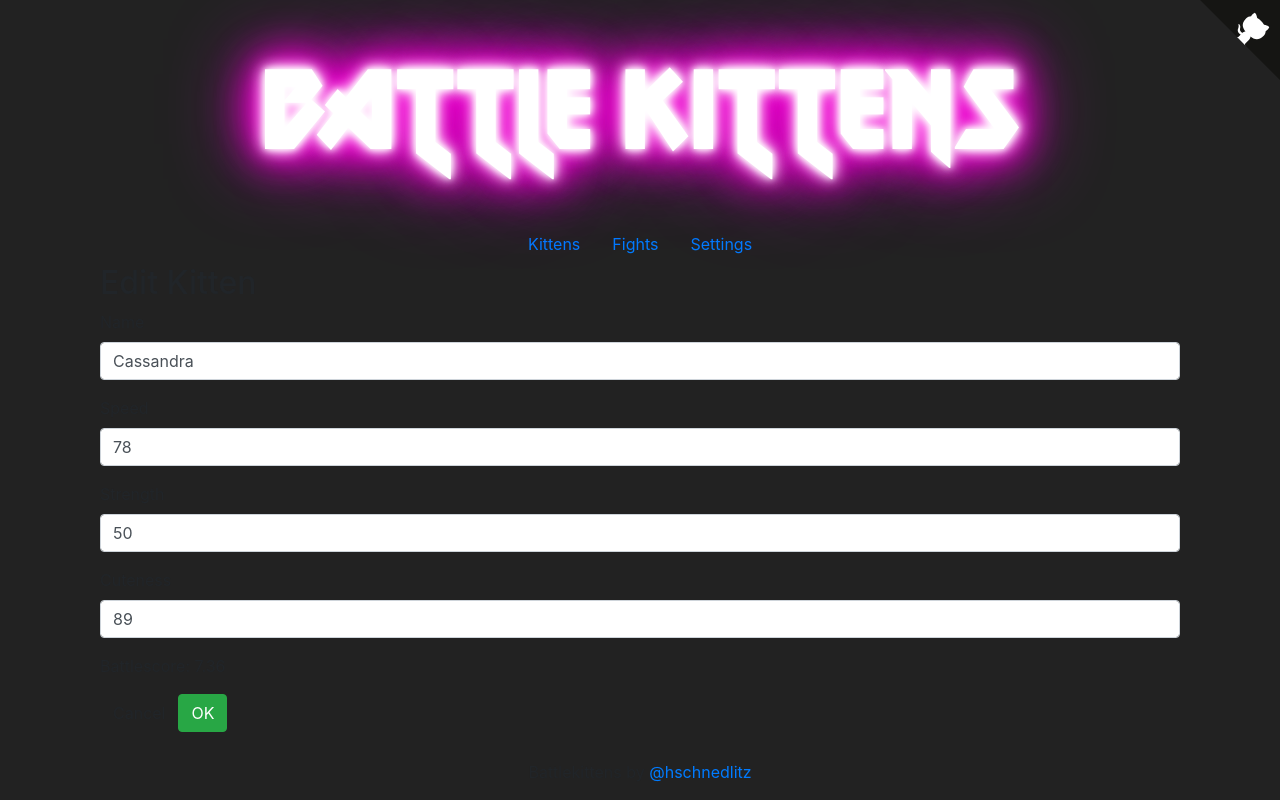
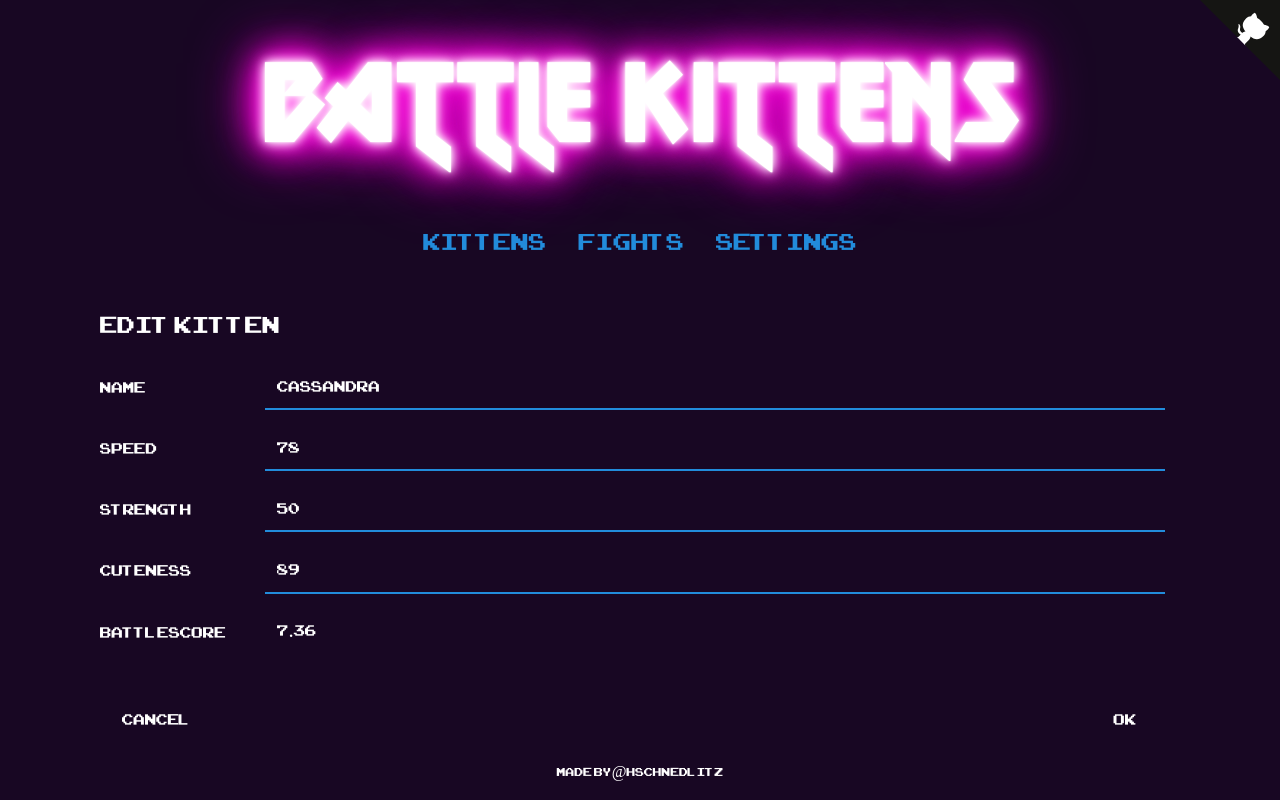
Before and after one commit to hschne/battle-kittens, an Angular app: page /detail/1 in a window 1280 px wide. Built offline with nearby package versions, Linux system fonts and the light colour scheme.

Commit message:
A bunch of styling

```diff
--- a/src/app/app.component.html
+++ b/src/app/app.component.html
@@ -1,13 +1,11 @@
 <header>
   <nav class="navbar navbar-expand-lg">
     <div class="mx-auto">
-      <a class="wow" href="#">
-        <p><a>Battle Kittens</a></p>
-      </a>
+      <h1 class="header-text" href="#">
+        Battle Kittens
+      </h1>
     </div>
   </nav>
-</header>
-<div class="container">
   <ul class="nav justify-content-center">
     <li class="nav-item">
       <a class="nav-link active" href="#">Kittens</a>
@@ -19,6 +17,8 @@
       <a class="nav-link" href="#">Settings</a>
     </li>
   </ul>
+</header>
+<div class="container">
   <router-outlet></router-outlet>
 </div>
 <a href="https://your-url" class="github-corner" aria-label="View source on Github">
@@ -59,9 +59,7 @@
   }
 }</style>
 <footer class="page-footer fixed-bottom">
-
-  <div class="footer-copyright text-center py-3">Battlekittens by
+  <div class="footer-copyright text-center py-3"><span>Made by</span>
     <a href="https://twitter.com/hschnedlitz">@hschnedlitz</a>
   </div>
-
 </footer>
--- a/src/app/app.component.scss
+++ b/src/app/app.component.scss
@@ -1,55 +1,39 @@
-p {
-  font-family: metal, serif;
+@import "~src/assets/scss/variables";
+
+.header-text {
+  font-family: metal, serif !important;
   text-align: center;
   font-size: 7em;
-  margin: 20px 0 20px 0;
-}
-
-a {
+  margin: 30px 0 30px 0;
   text-decoration: none;
   -webkit-transition: all 0.5s;
   -moz-transition: all 0.5s;
   transition: all 0.5s;
-}
+  color: #ffffff;
+  cursor: pointer;
+  text-shadow: 0 0 2px #fff, 0 0 10px #fff, 0 0 15px #fff, 0 0 20px #ff00de, 0 0 35px #ff00de, 0 0 40px #ff00de, 0 0 50px #ff00de, 0 0 75px #ff00de;
 
-p a {
-  color: #BA01FF;
-}
-
-p a {
-  color: #ffffff;
-  -webkit-animation: neon6 1.5s ease-in-out infinite alternate;
-  -moz-animation: neon6 1.5s ease-in-out infinite alternate;
-  animation: neon6 1.5s ease-in-out infinite alternate;
-}
-
-p a:hover {
-  color: #ffffff;
-}
-
-@-webkit-keyframes neon6 {
-  from {
+  &:hover {
+    color: #ffffff;
     text-shadow: 0 0 5px #fff, 0 0 20px #fff, 0 0 30px #fff, 0 0 40px #ff00de, 0 0 70px #ff00de, 0 0 80px #ff00de, 0 0 100px #ff00de, 0 0 150px #ff00de;
-  }
-  to {
-    text-shadow: 0 0 2px #fff, 0 0 10px #fff, 0 0 15px #fff, 0 0 20px #ff00de, 0 0 35px #ff00de, 0 0 40px #ff00de, 0 0 50px #ff00de, 0 0 75px #ff00de;
   }
 }
 
-@-moz-keyframes neon6 {
-  from {
-    text-shadow: 0 0 10px #fff, 0 0 20px #fff, 0 0 30px #fff, 0 0 40px #ff00de, 0 0 70px #ff00de, 0 0 80px #ff00de, 0 0 100px #ff00de, 0 0 150px #ff00de;
-  }
-  to {
-    text-shadow: 0 0 5px #fff, 0 0 10px #fff, 0 0 15px #fff, 0 0 20px #ff00de, 0 0 35px #ff00de, 0 0 40px #ff00de, 0 0 50px #ff00de, 0 0 75px #ff00de;
+header {
+  margin-bottom: 2em;
+}
+
+
+.nav-link{
+  font-family: arcade, serif;
+  font-size: 2em;
+  color: $blue
+}
+
+
+a {
+  &:hover {
+
+    text-decoration: underline;
   }
 }
-
-@keyframes neon6 {
-  from {
-    text-shadow: 0 0 10px #fff, 0 0 20px #fff, 0 0 30px #fff, 0 0 40px #ff00de, 0 0 70px #ff00de, 0 0 80px #ff00de, 0 0 100px #ff00de, 0 0 150px #ff00de;
-  }
-  to {
-    text-shadow: 0 0 5px #fff, 0 0 10px #fff, 0 0 15px #fff, 0 0 20px #ff00de, 0 0 35px #ff00de, 0 0 40px #ff00de, 0 0 50px #ff00de, 0 0 75px #ff00de;
-  }
-}
--- a/src/app/detail/detail.component.html
+++ b/src/app/detail/detail.component.html
@@ -1,9 +1,10 @@
 <div class="container">
   <h2>Edit Kitten</h2>
+
   <form (ngSubmit)="onSubmit()" [formGroup]="kittenForm">
-    <div class="form-group">
-      <label for="name">Name</label>
-      <input type="text" class="form-control" formControlName="name" id="name">
+    <div class="form-group row">
+      <label for="name" class="col-sm-2 col-form-label">Name</label>
+      <input type="text" class="form-control col-sm-10" autocomplete="off" formControlName="name" id="name">
       <div *ngIf="kittenName.invalid && (kittenName.dirty || kittenName.touched)"
            class="alert alert-danger">
         <div *ngIf="kittenName.errors.required">
@@ -13,9 +14,9 @@
     </div>
 
 
-    <div class="form-group">
-      <label for="speed">Speed</label>
-      <input type="number" class="form-control" formControlName="speed" id="speed">
+    <div class="form-group row">
+      <label for="speed" class="col-sm-2 col-form-label">Speed</label>
+      <input type="number" class="form-control col-sm-10" autocomplete="off" formControlName="speed" id="speed">
       <div *ngIf="speed.invalid && (speed.dirty || speed.touched)"
            class="alert alert-danger">
         <div *ngIf="speed.errors.required">
@@ -28,9 +29,9 @@
       </div>
     </div>
 
-    <div class="form-group">
-      <label for="strength">Strength</label>
-      <input type="number" class="form-control" formControlName="strength" id="strength">
+    <div class="form-group row">
+      <label for="strength" class="col-sm-2 col-form-label">Strength</label>
+      <input type="number" class="form-control col-sm-10" autocomplete="off" formControlName="strength" id="strength">
       <div *ngIf="strength.invalid && (strength.dirty || strength.touched)"
            class="alert alert-danger">
         <div *ngIf="strength.errors.required">
@@ -43,9 +44,9 @@
       </div>
     </div>
 
-    <div class="form-group">
-      <label for="cuteness">Cuteness</label>
-      <input type="number" class="form-control" formControlName="cuteness" id="cuteness" name="cuteness">
+    <div class="form-group row">
+      <label for="cuteness" class="col-sm-2 col-form-label">Cuteness</label>
+      <input type="number" class="form-control col-sm-10" autocomplete="off" formControlName="cuteness" id="cuteness" name="cuteness">
       <div *ngIf="cuteness.invalid && (cuteness.dirty || cuteness.touched)"
            class="alert alert-danger">
         <div *ngIf="cuteness.errors.required">
@@ -57,8 +58,14 @@
         </div>
       </div>
     </div>
-    <p>Battlescore: {{battlescore | number:'1.0-2'}}</p>
-    <button class="btn btn-default" (click)="goBack()">Cancel</button>
-    <button type="submit" class="btn btn-success" [disabled]="!kittenForm.valid">OK</button>
+
+    <div class="row">
+      <label class="col-sm-2 col-form-label">Battlescore</label>
+      <p class="battlescore col-sm-10">{{battlescore | number:'1.0-2'}}</p>
+    </div>
+    <div class="button-bar">
+      <button class="btn btn-danger cancel"> Cancel</button>
+      <button type="submit" class="btn btn-success ok" [disabled]="!kittenForm.valid">OK</button>
+    </div>
   </form>
 </div>
--- a/src/app/detail/detail.component.scss
+++ b/src/app/detail/detail.component.scss
@@ -1,7 +1,79 @@
+@import "~src/assets/scss/variables";
+
 .ng-valid[required], .ng-valid.required  {
   border-left: 5px solid #42A948; /* green */
 }
 
 .ng-invalid:not(form)  {
-  border-left: 5px solid #a94442; /* red */
+  border-left: 5px solid $pink; /* red */
 }
+
+input[type=number]::-webkit-inner-spin-button,
+input[type=number]::-webkit-outer-spin-button {
+  -webkit-appearance: none;
+  margin: 0;
+}
+
+.row {
+  width: 100%;
+}
+
+h2 {
+  color: white;
+  margin-bottom: 20px;
+}
+
+label {
+  color: white;
+  font-size: 1.3em;
+}
+
+p {
+  font-size: 1.3em;
+}
+
+.button-bar {
+  width: 100%;
+
+  margin-top: 1em;
+  display: flex;
+  justify-content: space-between;
+
+  button {
+    background: none;
+    border: none;
+    width: 90px;
+    margin: 20px 10px 0 10px;
+    font-size: 1.3em;
+
+    &:hover {
+      text-decoration: underline;
+    }
+  }
+}
+
+.battlescore {
+  padding-top: 5px;
+  padding-left: 0.75rem;
+  width: 100%;
+}
+
+
+input {
+  background-color: $dark;
+  border: none !important;
+  border-bottom: 2px solid $blue !important;
+  font-size: 1.3em;
+  color: white !important;
+  border-radius: 0;
+  &:focus, &:active {
+    background-color: $dark;
+    border: none;
+    outline: none;
+    box-shadow: none;
+    -moz-box-shadow: none;
+    -webkit-box-shadow: none;
+    border-bottom: 5px solid $blue;
+  }
+
+}
--- a/src/app/list-item/list-item.component.html
+++ b/src/app/list-item/list-item.component.html
@@ -1,11 +1,13 @@
 <li class="list-group-item  d-flex justify-content-between align-items-center" (click)="view()">
   <span class="w-25">{{kitten.name}}</span>
+  <span class="w-10">{{kitten.speed}}</span>
+  <span class="w-10">{{kitten.strength}}</span>
   <span class="w-10">{{kitten.cuteness}}</span>
   <span class="w-10">{{battlescoreService.calculateBattlePoints(kitten) |
   number:'1.0-2'}}</span>
-  <div class="icon-box w-25 justify-content-end d-flex">
-    <a href="/detail/{{kitten.id}}"><i class="fa fa-pencil fa-2x"></i></a>
-    <a (click)="delete()"><i class="fa fa-remove fa-2x"></i></a>
+  <div class="button-bar">
+    <a href="/detail/{{kitten.id}}">Edit</a>
+    <a (click)="delete()">Delete</a>
   </div>
 
 </li>
--- a/src/app/list-item/list-item.component.scss
+++ b/src/app/list-item/list-item.component.scss
@@ -1,10 +1,29 @@
-.w-10 {
-  width: 10% !important;
+@import "~src/assets/scss/variables";
+
+
+.button-bar {
+  width: 15% !important;
+  display: flex;
+  cursor: pointer;
+  justify-content: space-between;
+
+  a {
+    color: white;
+
+    &:hover {
+      text-decoration: underline;
+    }
+  }
+
 }
 
-
-.icon-box i {
-  margin-left: 20px;
-  cursor: pointer;
-  color: blue;
+.list-group-item {
+  span {
+    color: white;
+  }
+  background-color: $dark;
+  border: none;
+  border-bottom: 2px solid $blue;
+  font-size: 1.4em;
+  height: 3em;
 }
--- a/src/app/list/list.component.scss
+++ b/src/app/list/list.component.scss
@@ -0,0 +1 @@
+@import "~src/assets/scss/variables";
--- /dev/null
+++ b/src/assets/scss/variables.scss
@@ -0,0 +1,3 @@
+$dark: #180723;
+$pink: #BA01FF;
+$blue: #228CDB;
--- a/src/styles.scss
+++ b/src/styles.scss
@@ -1,17 +1,45 @@
 /* You can add global styles to this file, and also import other style files */
-@import "~bootstrap/dist/css/bootstrap.css";
+@import "~bootstrap/scss/bootstrap.scss";
 @import "~font-awesome/css/font-awesome.css";
+
+@import "assets/scss/variables";
+
+$primary: $pink;
+$default: $pink;
+$body-bg: $dark;
+
+$danger: $pink !important;
+$success: $blue;
+
+
+body {
+  background: $body-bg;
+}
 
 @font-face {
   font-family: 'metal';
   src: url('assets/metal.ttf');
 }
 
-.wow {
-  font-family: metal;
+@font-face {
+  font-family: 'arcade';
+  src: url('assets/arcade_classic.ttf');
 }
 
-body {
-  background-color: #222222;
+html *
+{
+  font-family: arcade, serif;
+  color: white;
+}
 
+a {
+  &:hover {
+    color: white;
+    text-decoration: underline;
+  }
 }
+
+
+@mixin tab-focus() {
+  outline: none !important;
+}
```
Also changed, not shown: src/assets/arcade_classic.ttf (added).
